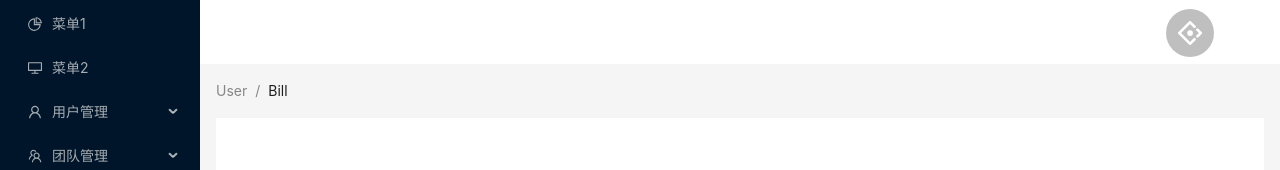
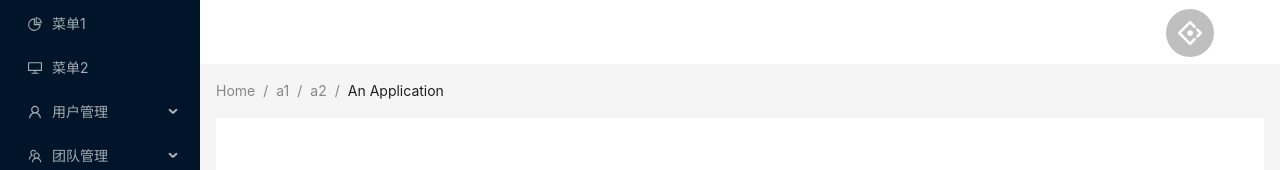
Before and after one commit to Phantom918/ms-app, a React (Create React App) app: page / in a window 1280 px wide. Shown: the top 170 px of the page. Built offline with nearby package versions, Linux system fonts and the light colour scheme.

Commit message:
add router v6

```diff
--- a/src/index.js
+++ b/src/index.js
@@ -1,5 +1,5 @@
 import React from 'react'
-import ReactDOM from 'react-dom'
+import ReactDOM from 'react-dom/client'
 import './index.css';
 import App from './App';
 import reportWebVitals from './reportWebVitals';
--- a/src/pages/menu/AppLayout.js
+++ b/src/pages/menu/AppLayout.js
@@ -7,10 +7,7 @@ import ContentRight from "./ContentRight"
 import FooterBottom from "./FooterBottom"
 
 //
-const AppLayout = (props) => {
-
-    console.log('AppLayout => props:', props.children);
-
+const AppLayout = () => {
     return (
         <div>
             <Layout style={{ minHeight: '100vh' }}>
@@ -20,14 +17,13 @@ const AppLayout = (props) => {
                     {/* 顶部头信息 */}
                     <HeaderTop />
                     {/* 中间正文显示内容 */}
-                    <ContentRight childrenLayout={props.children} />
+                    <ContentRight/>
                     {/* 页面底部 */}
                     <FooterBottom />
                 </Layout>
             </Layout>
         </div>
-    )
-
+    );
 }
 
 export default AppLayout;
--- a/src/pages/menu/ContentRight.js
+++ b/src/pages/menu/ContentRight.js
@@ -1,21 +1,20 @@
 import { Breadcrumb, Layout, theme } from 'antd';
-import UserInfo from '../user/UserInfo';
 import { Outlet } from 'react-router-dom';
 
 const { Content } = Layout;
 
 // 中间正文内容组件
-const ContentRight = ({ childrenLayout }) => {
-    console.log('childrenLayout:', childrenLayout);
-
+const ContentRight = () => {
     const { token: { colorBgContainer } } = theme.useToken();
 
     return (
         <Content style={{ margin: '0 16px' }}>
-            <Breadcrumb style={{ margin: '16px 0' }} >
-                <Breadcrumb.Item>User</Breadcrumb.Item>
-                <Breadcrumb.Item>Bill</Breadcrumb.Item>
-            </Breadcrumb>
+            <Breadcrumb style={{ margin: '16px 0' }} items={[
+                { title: 'Home', },
+                { title: 'a1', },
+                { title: 'a2', },
+                { title: 'An Application', },
+            ]} />
             <div style={{ padding: 24, minHeight: 360, background: colorBgContainer }}>
                 <Outlet />
             </div>
```
